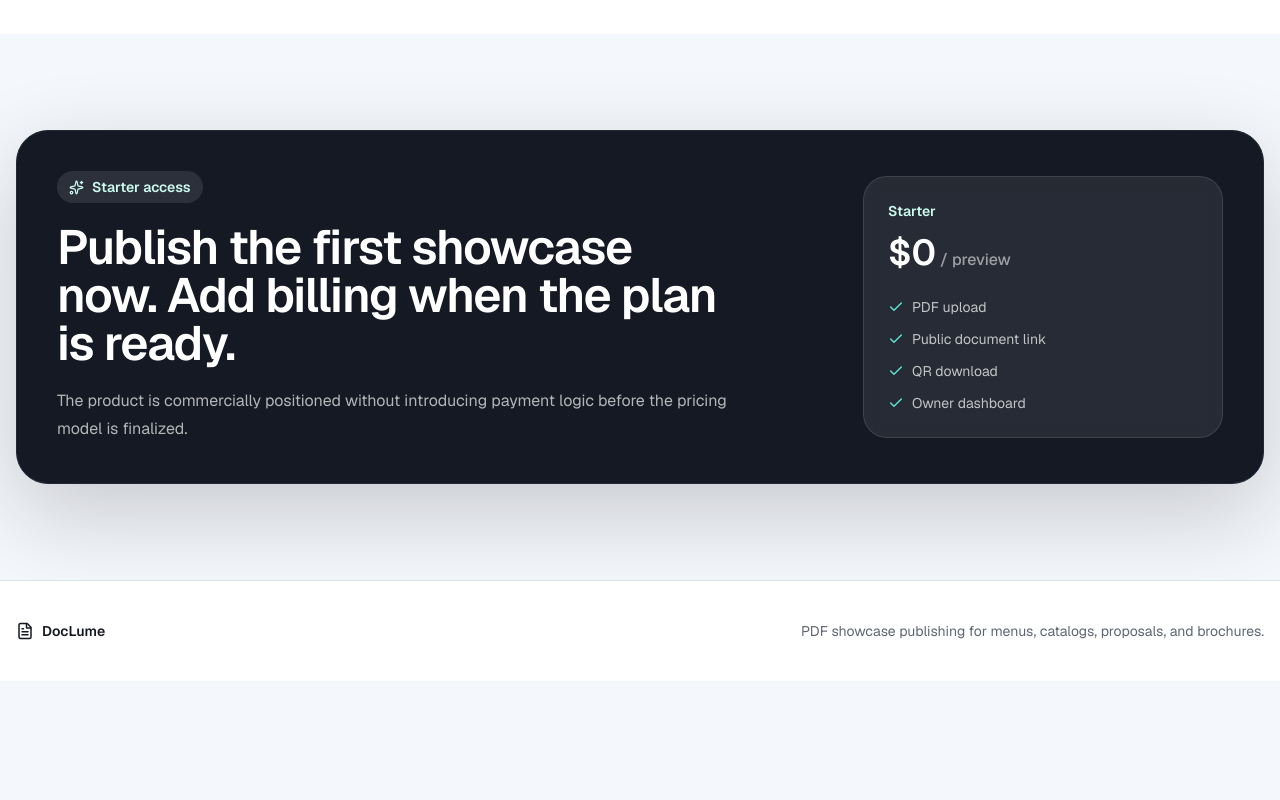
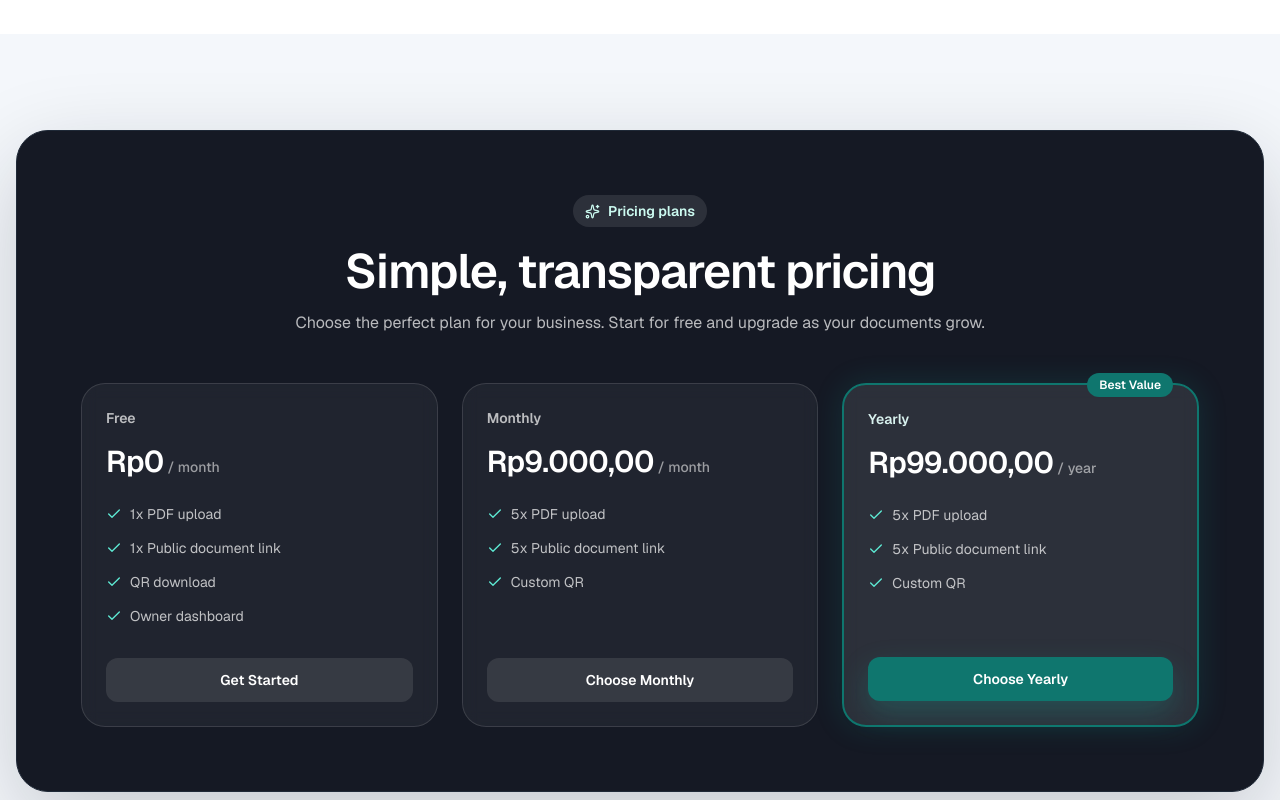
Before and after one commit to ahmadUffi/bookmenu, a Next.js app: page / in a window 1280 px wide. Shown: the part 2440-3240 px from the top of the page. Before the commit the page ends 3121 px from the top, so only its background shows below. Built offline with nearby package versions, Linux system fonts and the light colour scheme.

Commit message:
feat: adjust landing page pricing section

```diff
--- a/app/page.tsx
+++ b/app/page.tsx
@@ -303,36 +303,125 @@ export default function Home() {
       </section>
 
       <section id="pricing" className="px-4 py-16 md:py-24">
-        <div className="mx-auto max-w-7xl rounded-[2rem] border border-[#1f2937] bg-[var(--charcoal)] p-6 text-white shadow-[0_30px_90px_rgba(20,24,34,0.2)] md:p-10">
-          <div className="grid gap-8 lg:grid-cols-[1fr_360px] lg:items-center">
-            <div>
+        <div className="mx-auto max-w-7xl rounded-[2rem] border border-[#1f2937] bg-[var(--charcoal)] p-6 text-white shadow-[0_30px_90px_rgba(20,24,34,0.2)] md:p-10 lg:p-16">
+          <div className="mx-auto mb-12 max-w-3xl text-center">
             <p className="inline-flex items-center gap-2 rounded-full bg-white/10 px-3 py-1.5 text-sm font-semibold text-[#ccfbf1]">
               <Sparkles size={15} />
-                Starter access
+              Pricing plans
             </p>
-              <h2 className="mt-5 max-w-2xl text-3xl font-semibold tracking-tight md:text-5xl">
-                Publish the first showcase now. Add billing when the plan is ready.
+            <h2 className="mt-5 text-3xl font-semibold tracking-tight md:text-5xl">
+              Simple, transparent pricing
             </h2>
-              <p className="mt-5 max-w-2xl leading-7 text-white/68">
-                The product is commercially positioned without introducing
-                payment logic before the pricing model is finalized.
+            <p className="mt-4 text-white/70">
+              Choose the perfect plan for your business. Start for free and upgrade as your documents grow.
             </p>
           </div>
-            <div className="rounded-3xl border border-white/12 bg-white/8 p-6 backdrop-blur">
-              <p className="text-sm font-semibold text-[#ccfbf1]">Starter</p>
-              <p className="mt-3 text-4xl font-semibold">
-                $0<span className="text-base font-medium text-white/55"> / preview</span>
-              </p>
-              <ul className="mt-6 space-y-3 text-sm text-white/72">
-                {["PDF upload", "Public document link", "QR download", "Owner dashboard"].map(
-                  (item) => (
-                    <li key={item} className="flex items-center gap-2">
-                      <Check size={16} className="text-[#5eead4]" />
-                      {item}
+
+          <div className="grid gap-6 md:grid-cols-3">
+            {/* Free Plan */}
+            <div className="flex flex-col justify-between rounded-3xl border border-white/12 bg-white/5 p-6 backdrop-blur transition hover:border-white/20 hover:bg-white/8">
+              <div>
+                <p className="text-sm font-semibold text-white/70">Free</p>
+                <div className="mt-4 flex items-baseline">
+                  <span className="text-3xl font-semibold tracking-tight">Rp0</span>
+                  <span className="ml-1 text-sm font-medium text-white/55">/ month</span>
+                </div>
+                <ul className="mt-6 space-y-3.5 text-sm text-white/72">
+                  <li className="flex items-center gap-2">
+                    <Check size={16} className="text-[#5eead4] shrink-0" />
+                    <span>1x PDF upload</span>
                   </li>
-                  ),
-                )}
+                  <li className="flex items-center gap-2">
+                    <Check size={16} className="text-[#5eead4] shrink-0" />
+                    <span>1x Public document link</span>
+                  </li>
+                  <li className="flex items-center gap-2">
+                    <Check size={16} className="text-[#5eead4] shrink-0" />
+                    <span>QR download</span>
+                  </li>
+                  <li className="flex items-center gap-2">
+                    <Check size={16} className="text-[#5eead4] shrink-0" />
+                    <span>Owner dashboard</span>
+                  </li>
                 </ul>
+              </div>
+              <div className="mt-8">
+                <Link
+                  href="/register"
+                  className="block w-full text-center rounded-xl bg-white/10 py-3 text-sm font-semibold text-white transition hover:bg-white/20"
+                >
+                  Get Started
+                </Link>
+              </div>
+            </div>
+
+            {/* Monthly Plan */}
+            <div className="flex flex-col justify-between rounded-3xl border border-white/12 bg-white/5 p-6 backdrop-blur transition hover:border-white/20 hover:bg-white/8">
+              <div>
+                <p className="text-sm font-semibold text-white/70">Monthly</p>
+                <div className="mt-4 flex items-baseline">
+                  <span className="text-3xl font-semibold tracking-tight">Rp9.000,00</span>
+                  <span className="ml-1 text-sm font-medium text-white/55">/ month</span>
+                </div>
+                <ul className="mt-6 space-y-3.5 text-sm text-white/72">
+                  <li className="flex items-center gap-2">
+                    <Check size={16} className="text-[#5eead4] shrink-0" />
+                    <span>5x PDF upload</span>
+                  </li>
+                  <li className="flex items-center gap-2">
+                    <Check size={16} className="text-[#5eead4] shrink-0" />
+                    <span>5x Public document link</span>
+                  </li>
+                  <li className="flex items-center gap-2">
+                    <Check size={16} className="text-[#5eead4] shrink-0" />
+                    <span>Custom QR</span>
+                  </li>
+                </ul>
+              </div>
+              <div className="mt-8">
+                <Link
+                  href="/register"
+                  className="block w-full text-center rounded-xl bg-white/10 py-3 text-sm font-semibold text-white transition hover:bg-white/20"
+                >
+                  Choose Monthly
+                </Link>
+              </div>
+            </div>
+
+            {/* Yearly Plan - Featured */}
+            <div className="relative flex flex-col justify-between rounded-3xl border-2 border-[var(--green)] bg-white/10 p-6 backdrop-blur shadow-[0_0_30px_rgba(20,184,166,0.15)] transition hover:bg-white/12">
+              <div className="absolute -top-3 right-6 rounded-full bg-[var(--green)] px-3 py-1 text-xs font-semibold text-white">
+                Best Value
+              </div>
+              <div>
+                <p className="text-sm font-semibold text-[var(--green-soft)]">Yearly</p>
+                <div className="mt-4 flex items-baseline">
+                  <span className="text-3xl font-semibold tracking-tight">Rp99.000,00</span>
+                  <span className="ml-1 text-sm font-medium text-white/55">/ year</span>
+                </div>
+                <ul className="mt-6 space-y-3.5 text-sm text-white/72">
+                  <li className="flex items-center gap-2">
+                    <Check size={16} className="text-[#5eead4] shrink-0" />
+                    <span>5x PDF upload</span>
+                  </li>
+                  <li className="flex items-center gap-2">
+                    <Check size={16} className="text-[#5eead4] shrink-0" />
+                    <span>5x Public document link</span>
+                  </li>
+                  <li className="flex items-center gap-2">
+                    <Check size={16} className="text-[#5eead4] shrink-0" />
+                    <span>Custom QR</span>
+                  </li>
+                </ul>
+              </div>
+              <div className="mt-8">
+                <Link
+                  href="/register"
+                  className="block w-full text-center rounded-xl bg-[var(--green)] py-3 text-sm font-semibold text-white shadow-[0_12px_30px_rgba(20,184,166,0.24)] transition hover:bg-[var(--green-dark)] hover:-translate-y-0.5"
+                >
+                  Choose Yearly
+                </Link>
+              </div>
             </div>
           </div>
         </div>
```
Lines whose indentation alone changed are shown as unchanged.
